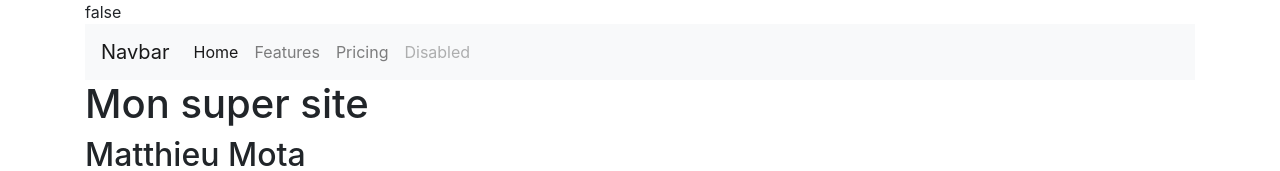
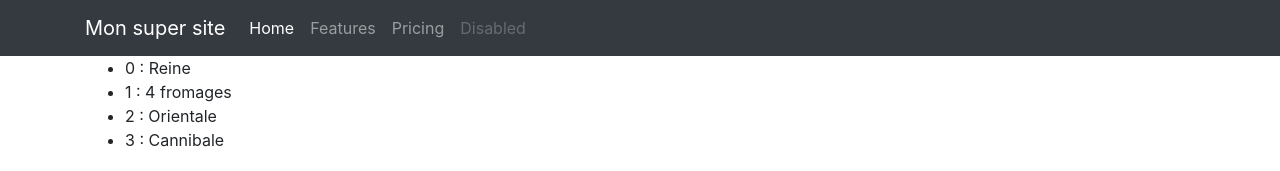
Before and after one commit to daw-2/angular, an Angular app: page / in a window 1280 px wide. Shown: the top 171 px of the page. Built offline with nearby package versions, Linux system fonts and the light colour scheme.

Commit message:
Prepare design app

```diff
--- a/src/app/app.component.html
+++ b/src/app/app.component.html
@@ -1,14 +1,14 @@
+<!-- Affiche une navbar Bootstrap -->
+<app-menu [title]="title"></app-menu>
+
 <div class="container">
-    <!-- Affiche une navbar Bootstrap -->
-    <app-menu></app-menu>
-
-    <h1>{{ title }}</h1>
-
     <app-pizza [pizza]="selectedPizza"></app-pizza>
 
-    <app-author [user]="user"></app-author>
-    <app-ingredient-list [ingredients]="ingredients"></app-ingredient-list>
-
+    <!--
+        En utilisant la grille de Bootstrap, on veut afficher 4 pizzas par ligne
+        Chaque pizza sera affichée dans une card Bootstrap
+        On retrouvera dans cette card, une image de la pizza, son nom, son prix et un bouton pour la sélectionner
+    -->
     <ul>
         <li *ngFor="let pizza of pizzas; index as i"
             (click)="onSelect(pizza)"
@@ -18,5 +18,8 @@
         </li>
     </ul>
 
+    <app-author [user]="user"></app-author>
+    <app-ingredient-list [ingredients]="ingredients"></app-ingredient-list>
+
     {{ pizzas | json }}
 </div>
--- a/src/app/menu/menu.component.html
+++ b/src/app/menu/menu.component.html
@@ -1,7 +1,6 @@
-{{ isCollapsed }}
-
-<nav class="navbar navbar-expand-lg navbar-light bg-light">
-    <a class="navbar-brand" href="#">Navbar</a>
+<nav class="navbar navbar-expand-lg navbar-dark bg-dark">
+    <div class="container">
+        <a class="navbar-brand" href="#">{{ title }}</a>
         <button class="navbar-toggler" type="button" (click)="toggleCollapseNavbar()" aria-controls="navbarNav" aria-expanded="false" aria-label="Toggle navigation">
             <span class="navbar-toggler-icon"></span>
         </button>
@@ -23,4 +22,5 @@
                 </li>
             </ul>
         </div>
+    </div>
 </nav>
--- a/src/app/menu/menu.component.ts
+++ b/src/app/menu/menu.component.ts
@@ -1,4 +1,4 @@
-import { Component, OnInit } from '@angular/core';
+import { Component, OnInit, Input } from '@angular/core';
 
 @Component({
   selector: 'app-menu',
@@ -7,6 +7,7 @@ import { Component, OnInit } from '@angular/core';
 })
 export class MenuComponent implements OnInit {
   isCollapsed: boolean = false;
+  @Input() title: string;
 
   constructor() { }
 
```
Lines whose indentation alone changed are shown as unchanged.
